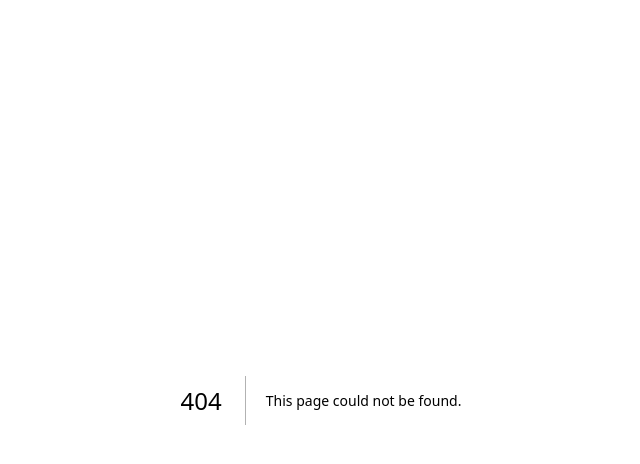
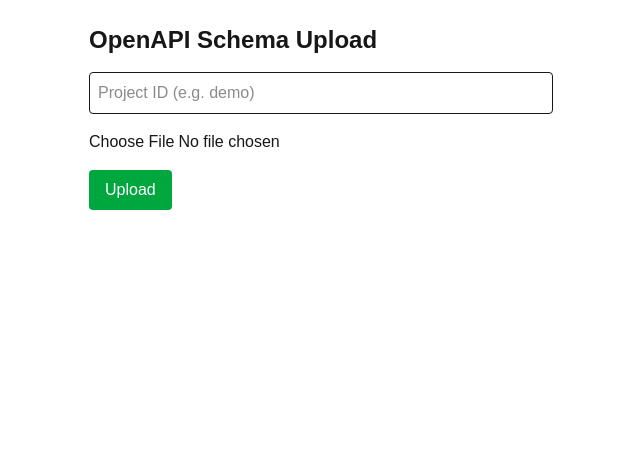
Before and after one commit to Pirikara/caseforge, a Next.js app in the folder frontend/: page /upload in a window 1280 px wide. Before the commit this address had no page. Shown: the top 464 px of the page, without its empty margins (319-959 px from the left). Built offline with nearby package versions, Linux system fonts and the light colour scheme; no server answers.

Commit message:
add upload page

```diff
--- /dev/null
+++ b/frontend/src/app/upload/page.tsx
@@ -0,0 +1,59 @@
+'use client'
+import { useState } from 'react'
+import { useRouter } from 'next/navigation'
+
+export default function UploadSchemaPage() {
+  const router = useRouter()
+  const [projectId, setProjectId] = useState('')
+  const [file, setFile] = useState<File | null>(null)
+  const [loading, setLoading] = useState(false)
+  const API = process.env.NEXT_PUBLIC_API_BASE ?? 'http://localhost:8000'
+
+  const handleSubmit = async (e: React.FormEvent) => {
+    e.preventDefault()
+    if (!file || !projectId) return
+    setLoading(true)
+
+    const formData = new FormData()
+    formData.append('file', file)
+
+    const res = await fetch(`${API}/api/projects/${projectId}/schema`, {
+      method: 'POST',
+      body: formData,
+    })
+
+    setLoading(false)
+    if (res.ok) router.push(`/projects/${projectId}/runs`)
+    else alert('Upload failed')
+  }
+
+  return (
+    <div className="max-w-lg mx-auto p-6">
+      <h1 className="text-2xl font-bold mb-4">OpenAPI Schema Upload</h1>
+      <form onSubmit={handleSubmit} className="space-y-4">
+        <input
+          type="text"
+          placeholder="Project ID (e.g. demo)"
+          value={projectId}
+          onChange={(e) => setProjectId(e.target.value)}
+          className="w-full border p-2 rounded"
+          required
+        />
+        <input
+          type="file"
+          accept=".yaml,.yml,.json"
+          onChange={(e) => setFile(e.target.files?.[0] ?? null)}
+          className="w-full"
+          required
+        />
+        <button
+          type="submit"
+          disabled={loading}
+          className="px-4 py-2 bg-green-600 text-white rounded hover:bg-green-700"
+        >
+          {loading ? 'Uploading…' : 'Upload'}
+        </button>
+      </form>
+    </div>
+  )
+}
```
